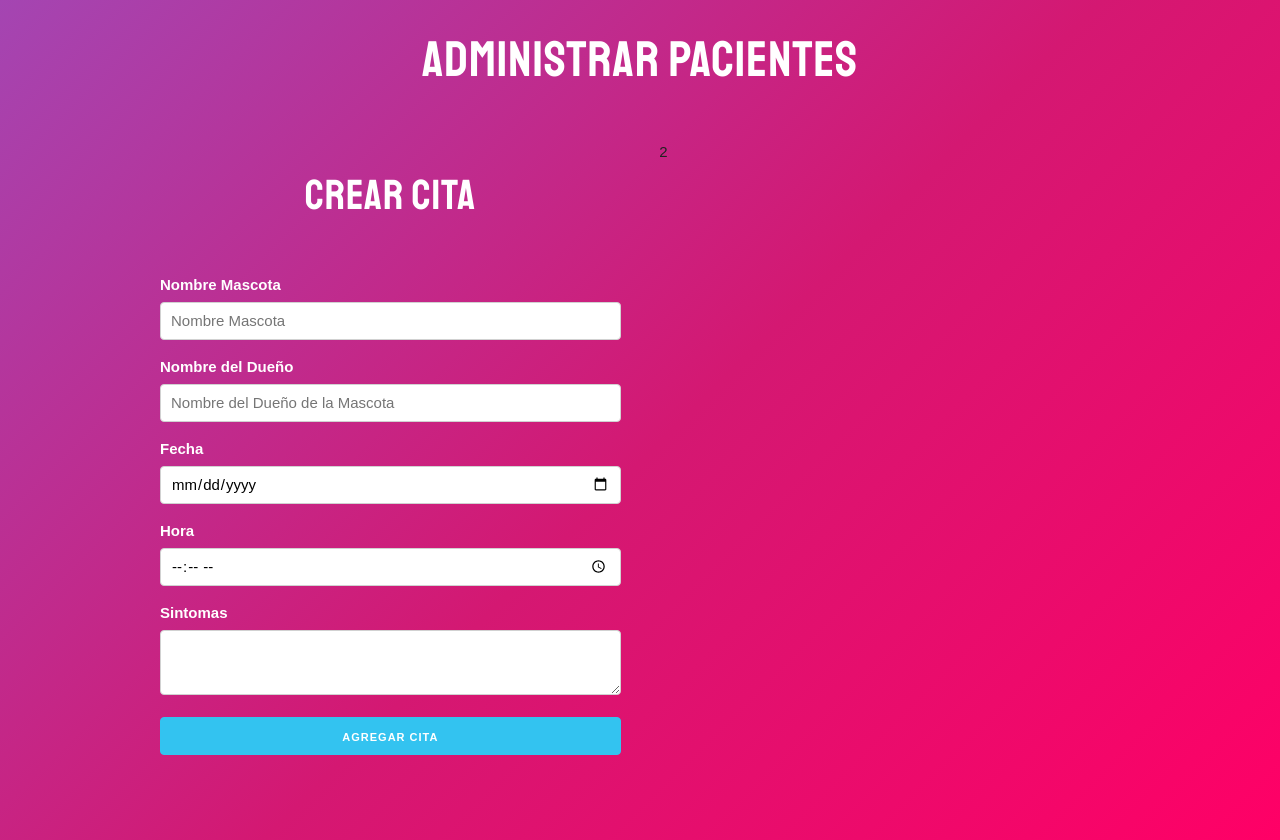
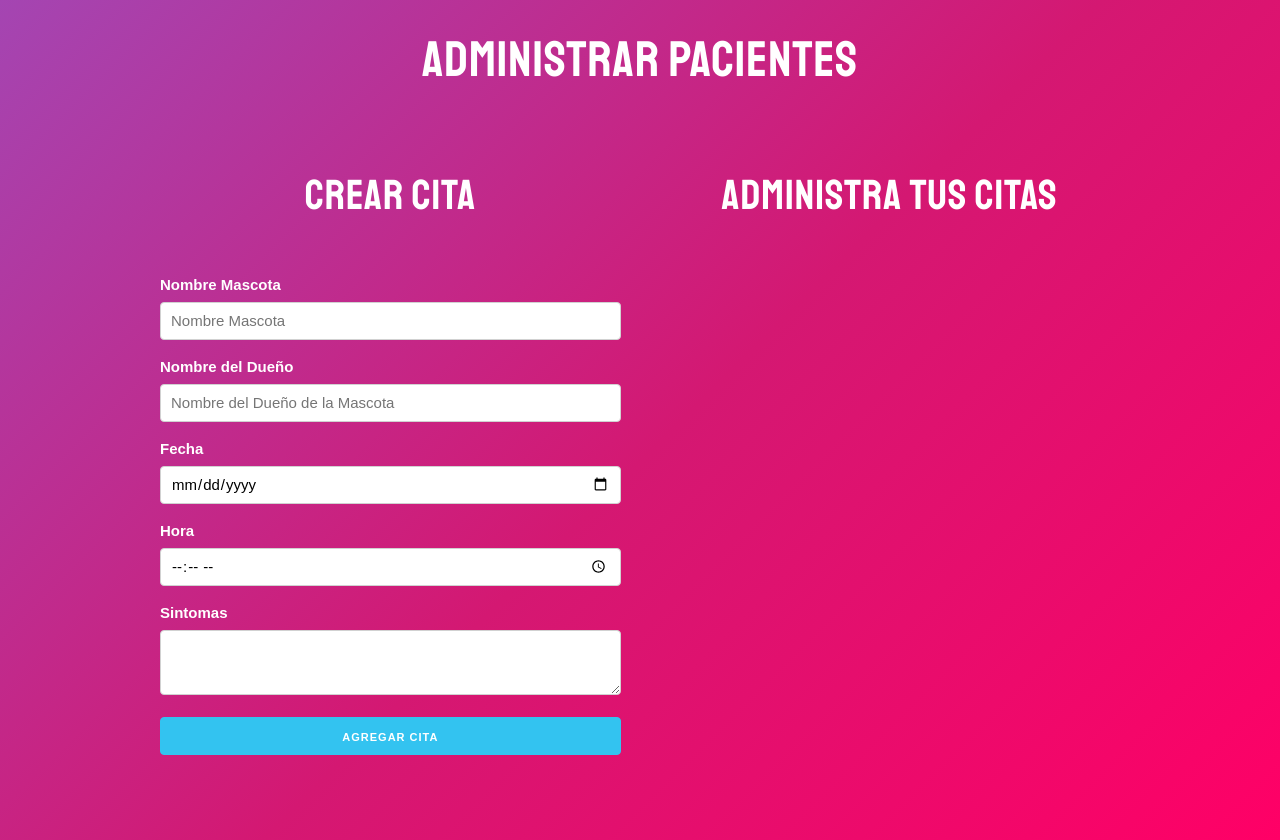
Before and after one commit to AngelGabrielTG/AdministradorPacientes-ReactJs, a React (Create React App) app: page / in a window 1280 px wide. Built offline with nearby package versions, Linux system fonts and the light colour scheme.

Commit message:
Listando Citas

```diff
--- a/src/App.js
+++ b/src/App.js
@@ -1,5 +1,6 @@
 import React, { Fragment, useState } from 'react';
 import Formulario from './components/Formulario';
+import Cita from './components/Cita';
 
 function App() {
 
@@ -25,7 +26,13 @@
             />
           </div>
           <div className="one-half column">
-            2
+            <h2>Administra tus Citas</h2>
+            {citas.map(cita => (
+              <Cita
+                key={cita.id}
+                cita={cita}
+              />
+            ))}
           </div>
         </div>
       </div>
--- /dev/null
+++ b/src/components/Cita.js
@@ -0,0 +1,15 @@
+import React from 'react';
+
+const Cita = ({cita}) => {
+    return (
+        <div className="cita">
+            <p>Mascota: <span>{cita.mascota}</span> </p>
+            <p>Dueño: <span>{cita.propietario}</span> </p>
+            <p>Fecha: <span>{cita.fecha}</span> </p>
+            <p>Hora: <span>{cita.hora}</span> </p>
+            <p>Sintomas: <span>{cita.sintomas}</span> </p>
+        </div>
+    );
+}
+
+export default Cita;
```
